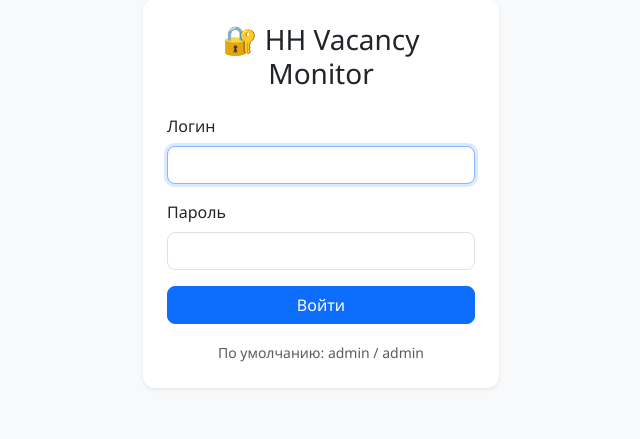
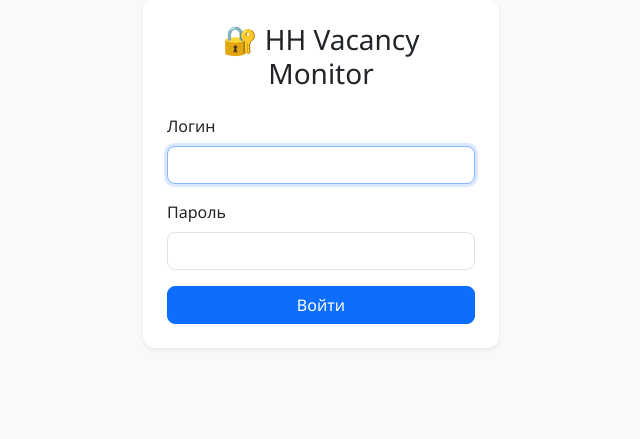
Before and after one commit to ankoriru/hreserch, a Flask app: page /login in a window 1280 px wide. Shown: the part 73-512 px from the top of the page, without its empty margins (319-959 px from the left). Run offline with Flask 3, Linux system fonts and the light colour scheme.

Commit message:
Add files via upload

```diff
--- a/templates/login.html
+++ b/templates/login.html
@@ -17,9 +17,6 @@
                     </div>
                     <button type="submit" class="btn btn-primary w-100">Войти</button>
                 </form>
-                <div class="text-center mt-3">
-                    <small class="text-muted">По умолчанию: admin / admin</small>
-                </div>
             </div>
         </div>
     </div>
```
